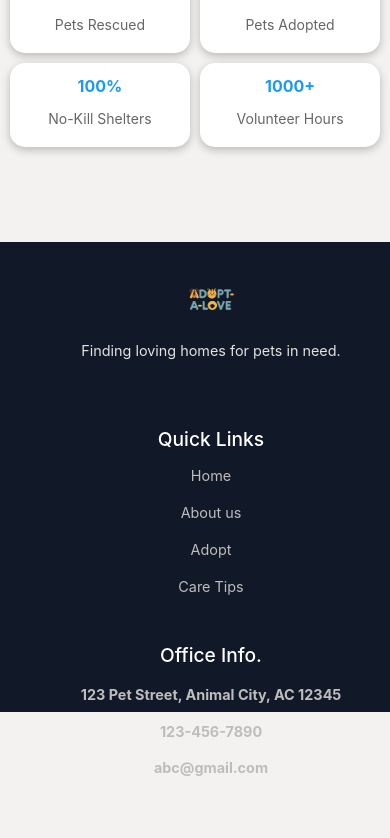
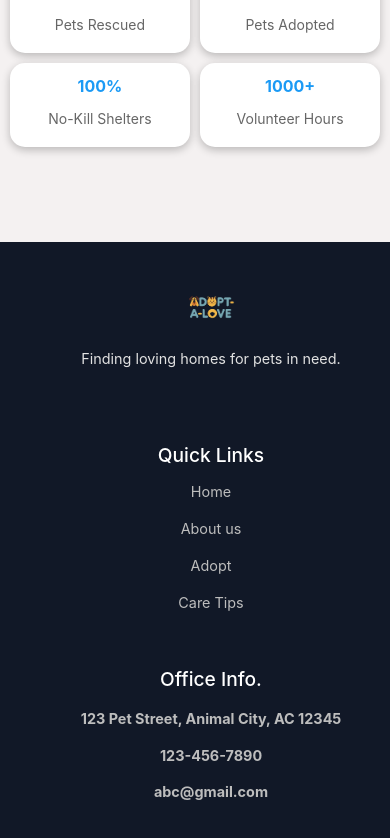
Before and after one commit to sr931662/AAL, a React (Create React App) app in the folder client/: page /about-us in a window 390 px wide. Shown: the part 1090-1928 px from the top of the page. Before the commit the page ends 1893 px from the top, so only its background shows below. Built offline with nearby package versions, Linux system fonts and the light colour scheme.

Commit message:
Configured API base URL

```diff
--- a/client/src/Components/AdoptPage/Adopt.module.css
+++ b/client/src/Components/AdoptPage/Adopt.module.css
@@ -238,5 +238,46 @@ select {
     .pets_section {
         max-width: 740px;
     }
+    .filter {
+        margin-top: 10vh;
+    }
+    .header2 {
+        height: 80%;
+        padding: 25px 25px 0px 25px;
+    }
+}
 
+
+@media screen and (max-width: 768px) {
+    .main_head {
+        margin-top: auto;
+        margin-bottom: auto;
+        font-size: 18px;
+    }
+
+    .filter {
+        margin-top: 0vh;
+    }
+    .head_info {
+        margin-top: auto;
+        margin-bottom: auto;
+        font-size: 12px;
+        color: rgb(95, 95, 95);
+    }
+    .header2 {
+        height: 50%;
+        padding: 25px 25px 0px 25px;
+    }
 }
+
+@media screen and (max-width: 496px) {
+
+    .header2 {
+        height: 30%;
+        padding: 25px 25px 0px 25px;
+    }
+
+    .filter {
+        margin-top: -10vh;
+    }
+}
--- a/client/src/Components/Footer/Footer.module.css
+++ b/client/src/Components/Footer/Footer.module.css
@@ -1,11 +1,11 @@
 .foot {
     bottom: 0;
-    height: 50vh;
+    height: auto;
     width: 100vw;
     background-color: rgb(17 24 39);
     display: grid;
-    grid-template-columns: 1fr;
-    /* grid-template-areas: ". . . ."; */
+    grid-template-columns: 1fr 1fr 1fr 1fr;
+    grid-template-areas: ". . . .";
 }
 
 .logo_phrase {
@@ -93,11 +93,11 @@
 }
 
 /* For mobile devices (496px and below) */
-@media (max-width: 496px) {
+@media screen and (max-width: 496px) {
   .foot {
+    display: grid;
     grid-template-columns: 1fr;
-    padding: 1.5rem 1rem;
-    gap: 1rem;
+    grid-template-areas: ".";
   }
 
   .batch {
```
